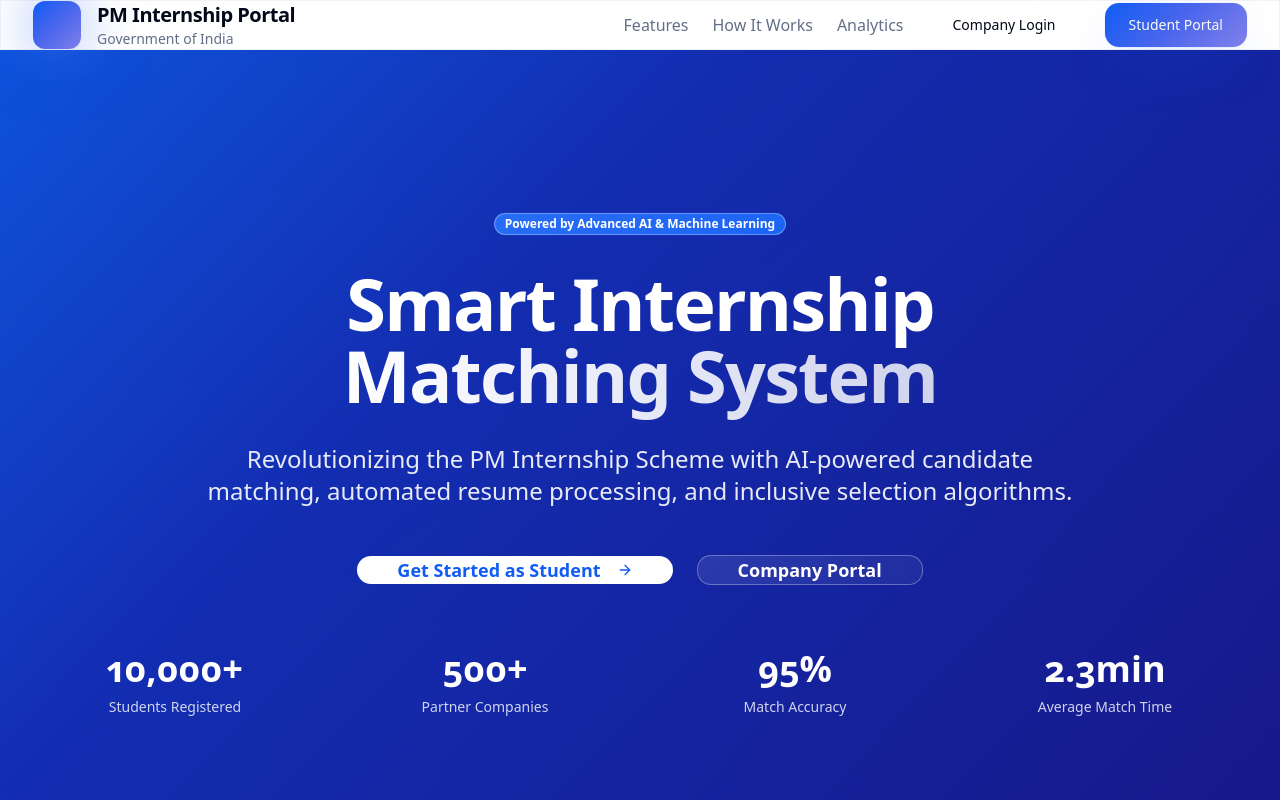
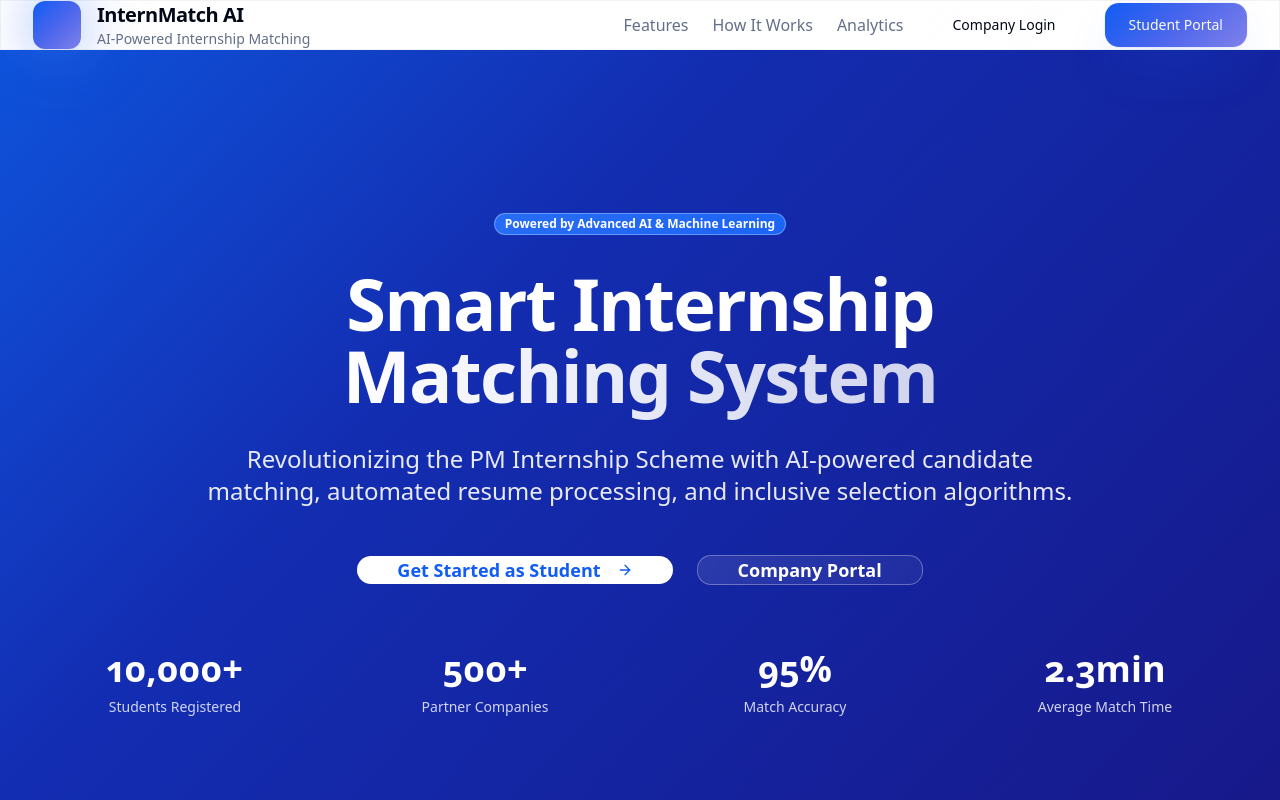
Before and after one commit to arnavsawant2020-stack/aptitude-connect, a React (Vite) app: page / in a window 1280 px wide. Shown: the top 800 px of the page. Built offline with nearby package versions, Linux system fonts and the light colour scheme; the HTML template or start-up script is replaced by a standard one.

Commit message:
Change website name

```diff
--- a/index.html
+++ b/index.html
@@ -3,12 +3,12 @@
   <head>
     <meta charset="UTF-8" />
     <meta name="viewport" content="width=device-width, initial-scale=1.0" />
-    <title>aptitude-connect</title>
-    <meta name="description" content="Lovable Generated Project" />
-    <meta name="author" content="Lovable" />
+    <title>InternMatch AI</title>
+    <meta name="description" content="AI-powered internship matching platform connecting students with the perfect opportunities" />
+    <meta name="author" content="InternMatch AI" />
 
-    <meta property="og:title" content="aptitude-connect" />
-    <meta property="og:description" content="Lovable Generated Project" />
+    <meta property="og:title" content="InternMatch AI" />
+    <meta property="og:description" content="AI-powered internship matching platform connecting students with the perfect opportunities" />
     <meta property="og:type" content="website" />
     <meta property="og:image" content="https://lovable.dev/opengraph-image-p98pqg.png" />
 
--- a/src/pages/Index.tsx
+++ b/src/pages/Index.tsx
@@ -75,8 +75,8 @@ const Index = () => {
             <div className="flex items-center space-x-4">
               <div className="w-12 h-12 bg-gradient-primary rounded-xl shadow-glow animate-glow"></div>
               <div>
-                <h1 className="text-xl font-bold text-foreground tracking-tight">PM Internship Portal</h1>
-                <p className="text-sm text-muted-foreground font-medium">Government of India</p>
+                <h1 className="text-xl font-bold text-foreground tracking-tight">InternMatch AI</h1>
+                <p className="text-sm text-muted-foreground font-medium">AI-Powered Internship Matching</p>
               </div>
             </div>
             <nav className="hidden md:flex items-center space-x-6">
@@ -287,8 +287,8 @@ const Index = () => {
               <div className="flex items-center space-x-4 mb-6">
                 <div className="w-12 h-12 bg-gradient-primary rounded-xl shadow-glow"></div>
                 <div>
-                  <h3 className="font-bold text-foreground text-lg tracking-tight">PM Internship Portal</h3>
-                  <p className="text-sm text-muted-foreground font-medium">Government of India</p>
+                  <h3 className="font-bold text-foreground text-lg tracking-tight">InternMatch AI</h3>
+                  <p className="text-sm text-muted-foreground font-medium">AI-Powered Internship Matching</p>
                 </div>
               </div>
               <p className="text-muted-foreground mb-6 max-w-md leading-relaxed font-light">
@@ -309,7 +309,7 @@ const Index = () => {
             <div>
               <h4 className="font-bold text-foreground mb-6 tracking-tight">Contact</h4>
               <div className="space-y-3 text-sm text-muted-foreground">
-                <div className="font-medium">help@pminternship.gov.in</div>
+                <div className="font-medium">support@internmatch.ai</div>
                 <div className="font-medium">1800-123-4567</div>
                 <div className="font-medium">Ministry of Skill Development</div>
               </div>
```
